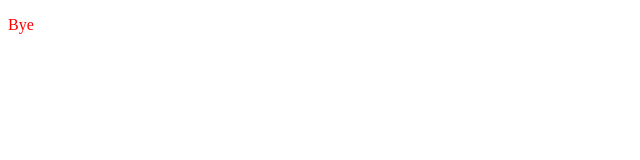
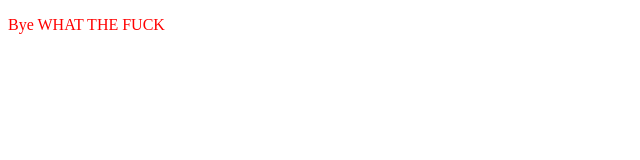
Before and after one commit to whydotcom/trip_nest, a plain HTML site: page bye.html in a window 1280 px wide. Shown: the whole page, without its empty margins (0-640 px from the left). Drawn offline with Linux system fonts and the light colour scheme.

Commit message:
Update bye.html

```diff
--- a/bye.html
+++ b/bye.html
@@ -5,7 +5,7 @@
     </head>
     <body>
         <p style:"color: red;">
-            Bye
+            Bye WHAT THE FUCK
         </p>
     </body>
 </html>
```
